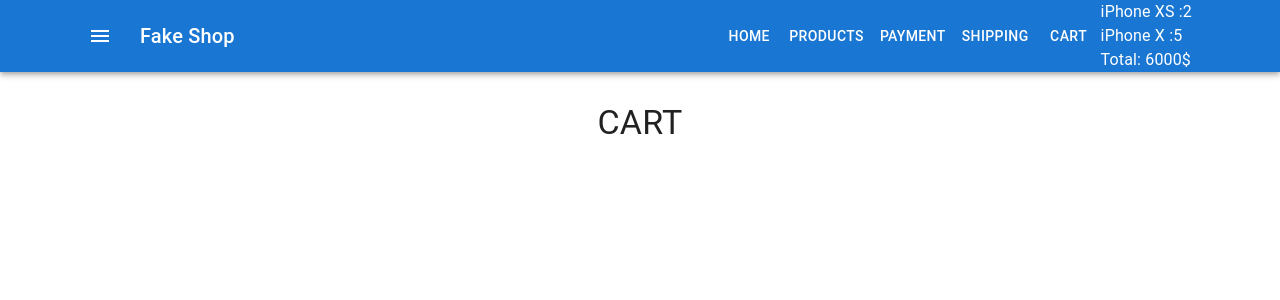
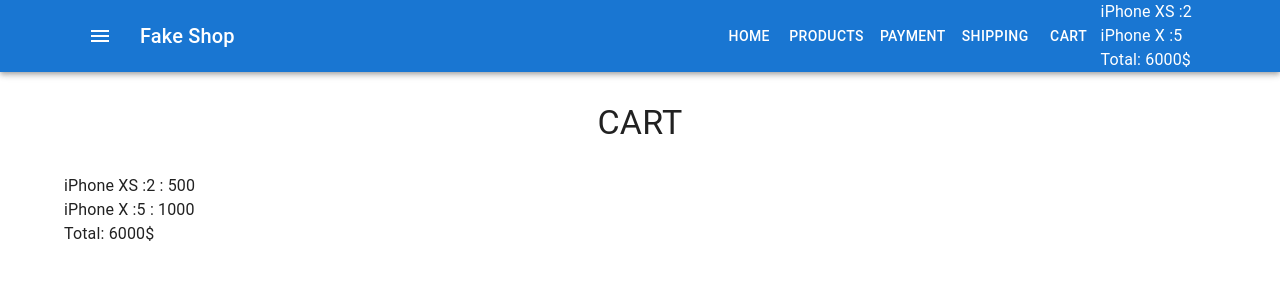
Before and after one commit to Oleg-Koshelevskiy/react-fake-shop, a React (Create React App) app: page /cart in a window 1280 px wide. Shown: the top 300 px of the page. Built offline with nearby package versions, Linux system fonts and the light colour scheme.

Commit message:
added cart page

```diff
--- a/src/container/App.js
+++ b/src/container/App.js
@@ -19,7 +19,10 @@
         <>
             <CssBaseline />
             <Header productsInCart={productsInCart} />
-            <Main addProductToCart={addProductToCart} />
+            <Main
+                addProductToCart={addProductToCart}
+                productsInCart={productsInCart}
+            />
         </>
     )
 }
--- a/src/container/Main/Main.js
+++ b/src/container/Main/Main.js
@@ -6,7 +6,7 @@
 import ShippingPage from '../../pages/ShippingPage/ShippingPage'
 import PaymentPage from '../../pages/PaymentPage/PaymentPage'
 
-const Main = ({ addProductToCart }) => {
+const Main = ({ addProductToCart, productsInCart }) => {
     return (
         <>
             <Container maxWidth="lg">
@@ -15,10 +15,10 @@
                         <ProductsList addProductToCart={addProductToCart} />
                     </Route>
                     <Route path="/cart" exact>
-                        <CartPage />
+                        <CartPage productsInCart={productsInCart} />
                     </Route>
                     <Route path="/shipping" exact>
-                        <ShippingPage />
+                        <ShippingPage productsInCart={productsInCart} />
                     </Route>
                     <Route path="/payment" exact>
                         <PaymentPage />
--- a/src/pages/CartPage/CartPage.js
+++ b/src/pages/CartPage/CartPage.js
@@ -1,6 +1,8 @@
 import React from 'react'
+import { keys } from 'lodash'
 import Typography from '@mui/material/Typography'
 import { makeStyles } from '@mui/styles'
+import productsArray from '../../components/Products/productsArray'
 
 const useStyles = makeStyles({
     title: {
@@ -8,7 +10,16 @@
         textTransform: 'uppercase',
     },
 })
-const CartPage = () => {
+
+const productObject = productsArray.reduce(
+    (object, product) => ({
+        ...object,
+        [product.id]: product,
+    }),
+    {}
+)
+
+const CartPage = ({ productsInCart }) => {
     const classes = useStyles()
     return (
         <>
@@ -20,6 +31,26 @@
             >
                 Cart
             </Typography>
+            <div>
+                {keys(productsInCart).map((productId) => (
+                    <div key={productId}>
+                        {productObject[productId].name} :
+                        {productsInCart[productId]} :{' '}
+                        {productObject[productId].price}
+                    </div>
+                ))}
+            </div>
+            <div>
+                Total:{' '}
+                {keys(productsInCart).reduce(
+                    (total, productId) =>
+                        total +
+                        productObject[productId].price *
+                            productsInCart[productId],
+                    0
+                )}
+                $
+            </div>
         </>
     )
 }
```
